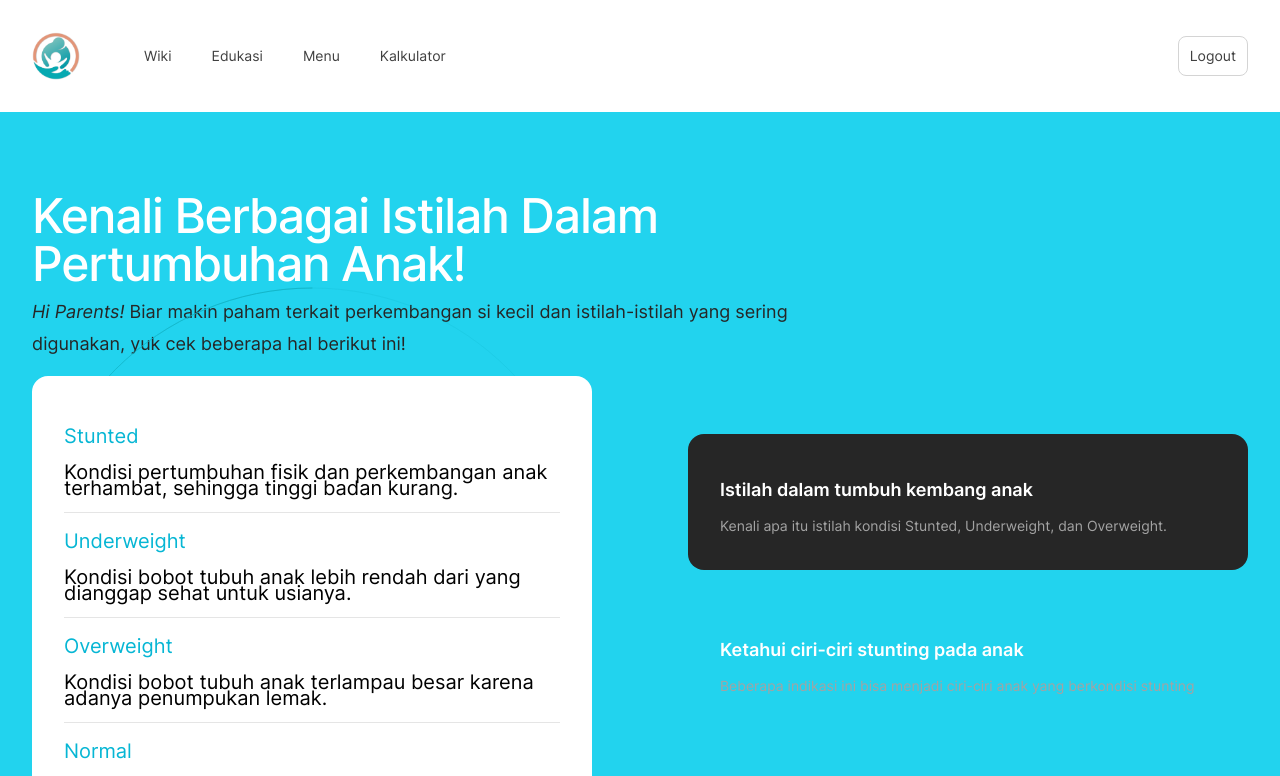
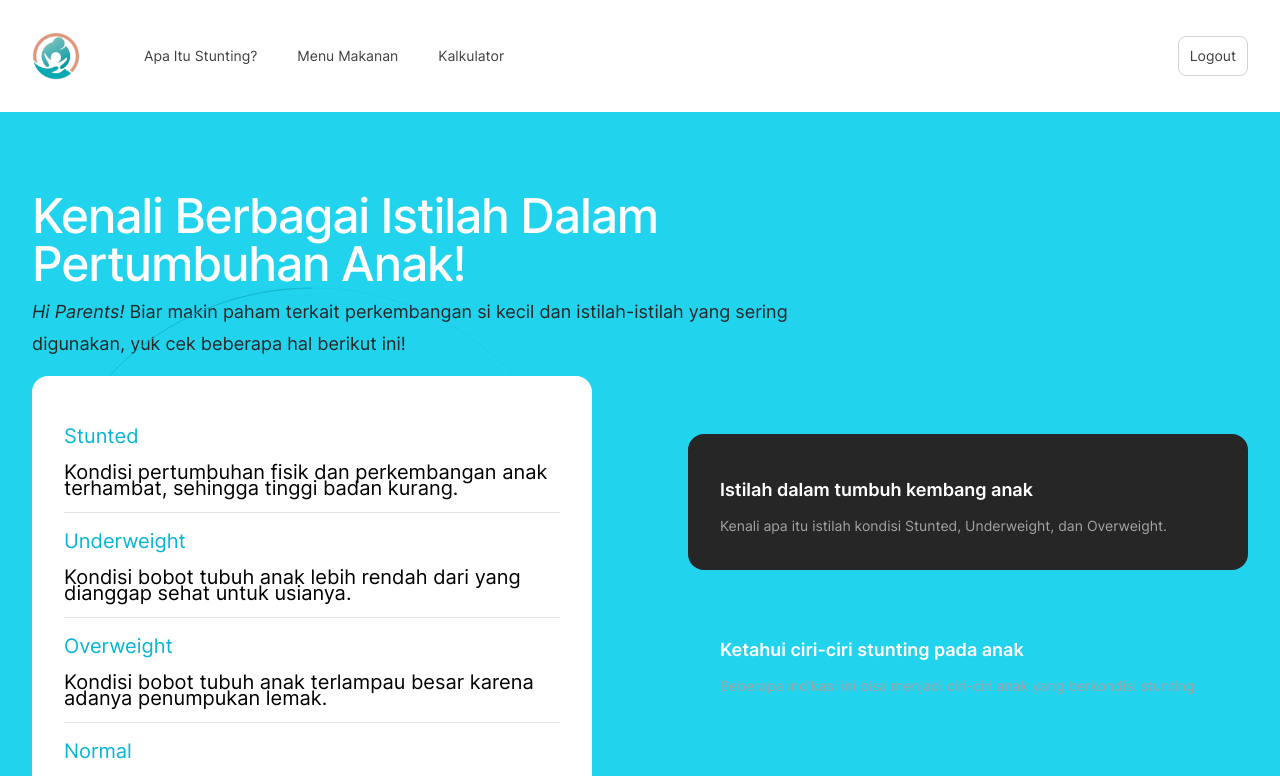
Before and after one commit to Rici00/withMedika, a Next.js app in the folder frontend/: page /indexlogin in a window 1280 px wide. Shown: the top 776 px of the page. Built offline with nearby package versions, Linux system fonts and the light colour scheme; sample sign-in values are in the browser's storage.

Commit message:
edit navbar

```diff
--- a/frontend/src/components/Header.jsx
+++ b/frontend/src/components/Header.jsx
@@ -112,13 +112,10 @@ export function Header() {
                         >
                           <div className="space-y-4">
                             <MobileNavLink href="#wiki">
-                              Wiki
+                              Apa Itu Stunting?
                             </MobileNavLink>
-                            <MobileNavLink href="#reviews">
-                              Edukasi
-                            </MobileNavLink>
-                            <MobileNavLink href="#pricing">
-                              Menu
+                            <MobileNavLink href="#menu">
+                              Menu Makanan
                             </MobileNavLink>
                             <MobileNavLink href="#calcu">Kalkulator</MobileNavLink>
                           </div>
@@ -142,7 +139,7 @@ export function Header() {
               )}
             </Popover>
             { user?.email ? (
-              <Button onClick={Logout} variant="outline" className="hidden lg:block">
+              <Button onClick={Logout} variant="outline" className="pink-fill hidden lg:block">
                 Logout
               </Button>
             ) : (
@@ -160,47 +157,3 @@ export function Header() {
     </header>
   )
 }
-
-
-import { useMediaQuery } from 'react-responsive';
-
-// ...
-
-function WikiScreen({ custom, animated = false }) {
-  const isPhoneMode = useMediaQuery({ maxWidth: 640 });
-  const largerTextSize = '18px'; // Set the desired larger text size here
-
-  return (
-    <AppScreen className="w-full">
-      <MotionAppScreenHeader {...(animated ? headerAnimation : {})}>
-      <AppScreen.Title>Mari Kita <span className="text-cyan-300">Baca</span></AppScreen.Title>
-        {/* <AppScreen.Subtitle>
-          Apa itu kondisi <span className="text-cyan-300">Stunted, Underweight</span>, dan <span className="text-cyan-300">Overweight</span>.
-        </AppScreen.Subtitle> */}
-      </MotionAppScreenHeader>
-      <MotionAppScreenBody {...(animated ? { ...bodyAnimation, custom } : {})}>
-        <div className="px-4 py-4">
-          <div className="space-y-2">
-            {[
-              { label: 'Stunted', value: 'Kondisi pertumbuhan fisik dan perkembangan anak terhambat, sehingga tinggi badan kurang.' },
-              { label: 'Underweight', value: 'Kondisi bobot tubuh anak lebih rendah dari yang dianggap sehat untuk usianya.' },
-              { label: 'Overweight', value: 'Kondisi bobot tubuh anak terlampau besar karena adanya penumpukan lemak.' },
-            ].map((field) => (
-              <div key={field.label}>
-                <div style={{ fontSize: isPhoneMode ? 'inherit' : largerTextSize }} className="text-sm text-cyan-500">
-                  {field.label}
-                </div>
-                <div style={{ fontSize: isPhoneMode ? 'inherit' : largerTextSize }} className="mt-2 border-b border-gray-200 pb-2 text-xs text-gray-1000">
-                  {field.value}
-                </div>
-              </div>
-            ))}
-          </div>
-          <div className="mt-6 rounded-lg bg-cyan-500 px-3 py-2 text-center text-xs font-semibold text-white">
-            Yuk Baca!
-          </div>
-        </div>
-      </MotionAppScreenBody>
-    </AppScreen>
-  );
-}
--- a/frontend/src/components/NavLinks.jsx
+++ b/frontend/src/components/NavLinks.jsx
@@ -6,9 +6,8 @@ export function NavLinks() {
   let [hoveredIndex, setHoveredIndex] = useState(null)
 
   return [
-    ['Wiki', '#wiki'],
-    ['Edukasi', '#reviews'],
-    ['Menu', '#pricing'],
+    ['Apa Itu Stunting?', '#wiki'],
+    ['Menu Makanan', '#menu'],
     ['Kalkulator', '#calcu'],
   ].map(([label, href], index) => (
     <Link
--- a/frontend/src/components/SecondaryFeatures.jsx
+++ b/frontend/src/components/SecondaryFeatures.jsx
@@ -178,7 +178,7 @@ function DeviceChartIcon(props) {
 export function SecondaryFeatures() {
   return (
     <section
-      id="secondary-features"
+      id="menu"
       aria-label="Features for building a portfolio"
       className="py-20 sm:py-32"
     >
```
